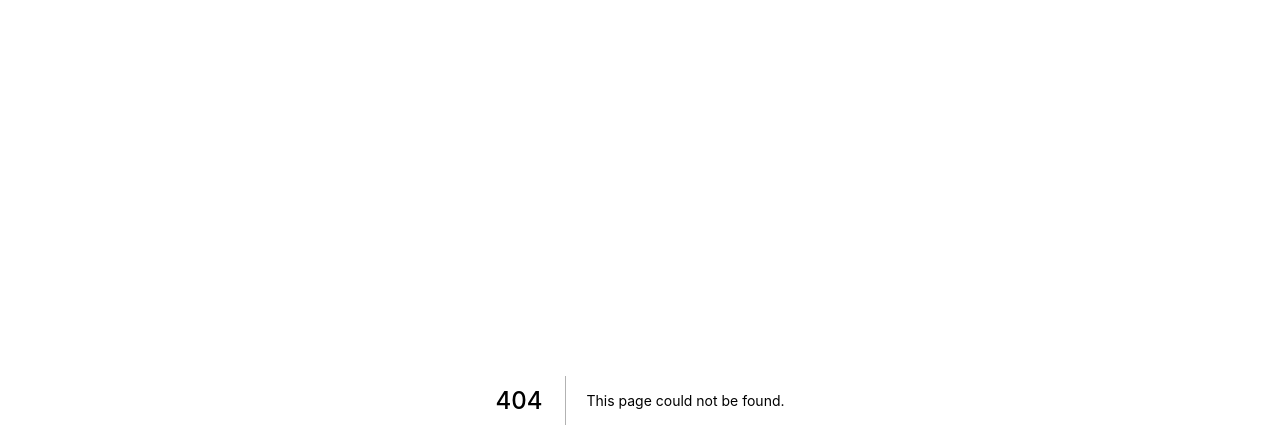
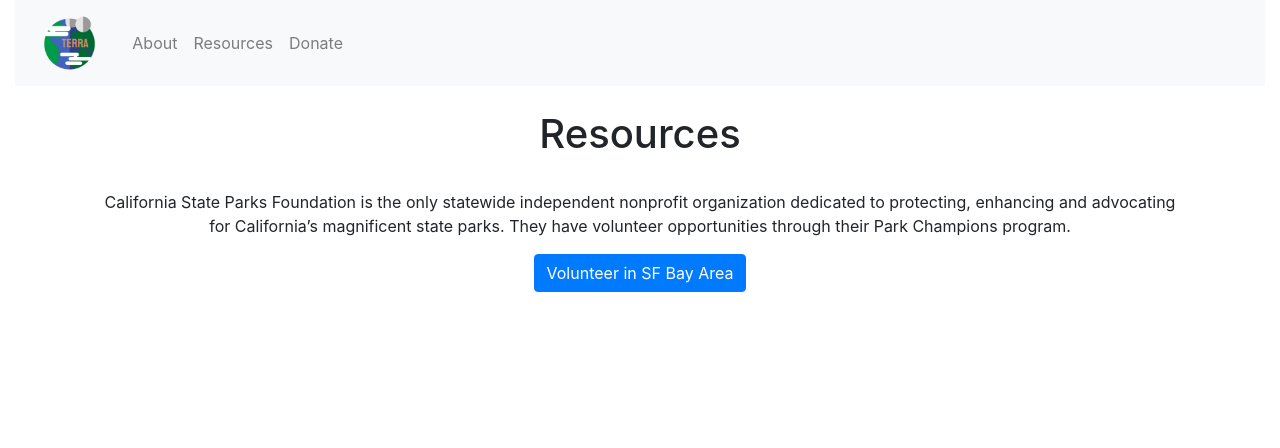
Before and after one commit to mdn102/terra, a Next.js app: page /resources in a window 1280 px wide. Before the commit this address had no page. Shown: the top 448 px of the page. Built offline with nearby package versions, Linux system fonts and the light colour scheme.

Commit message:
updated header

```diff
--- a/components/Nav.js
+++ b/components/Nav.js
@@ -21,7 +21,7 @@
                   <Nav className="mr-auto">
                     <Link href="/about" passHref><Nav.Link>About</Nav.Link></Link>
                     <Link href="/resources" passHref><Nav.Link>Resources</Nav.Link></Link>
-                    <Link href="/about" passHref><Nav.Link>Donate</Nav.Link></Link>
+                    <Link href="/donate" passHref><Nav.Link>Donate</Nav.Link></Link>
                   </Nav>
                 </Navbar.Collapse>
             </Navbar>
--- /dev/null
+++ b/pages/resources/index.js
@@ -0,0 +1,27 @@
+import Button from 'react-bootstrap/Button';
+import Container from 'react-bootstrap/Container';
+import Nav from '../../components/Nav';
+
+const resources = () => {
+  return (
+    <div>
+      <Nav />
+      <Container>
+        <div className="container">
+          <br />
+          <h1>Resources</h1>
+          <br />
+          <p>California State Parks Foundation is the only statewide independent nonprofit organization dedicated to protecting, enhancing and advocating for California’s magnificent state parks. They have volunteer opportunities through their Park Champions program.</p>
+          <a href="http://sfbaywatertrail.org/get-involved/volunteer/" target="__blank"><Button variant="primary">Volunteer in SF Bay Area</Button></a>
+        </div>
+        <style jsx>{`
+          .container {
+            text-align: center;
+          }
+        `}</style>
+      </Container>
+    </div>
+  );
+};
+
+export default resources;
```
Also changed, not shown: pages/about/index.js (+11 -1 lines).
